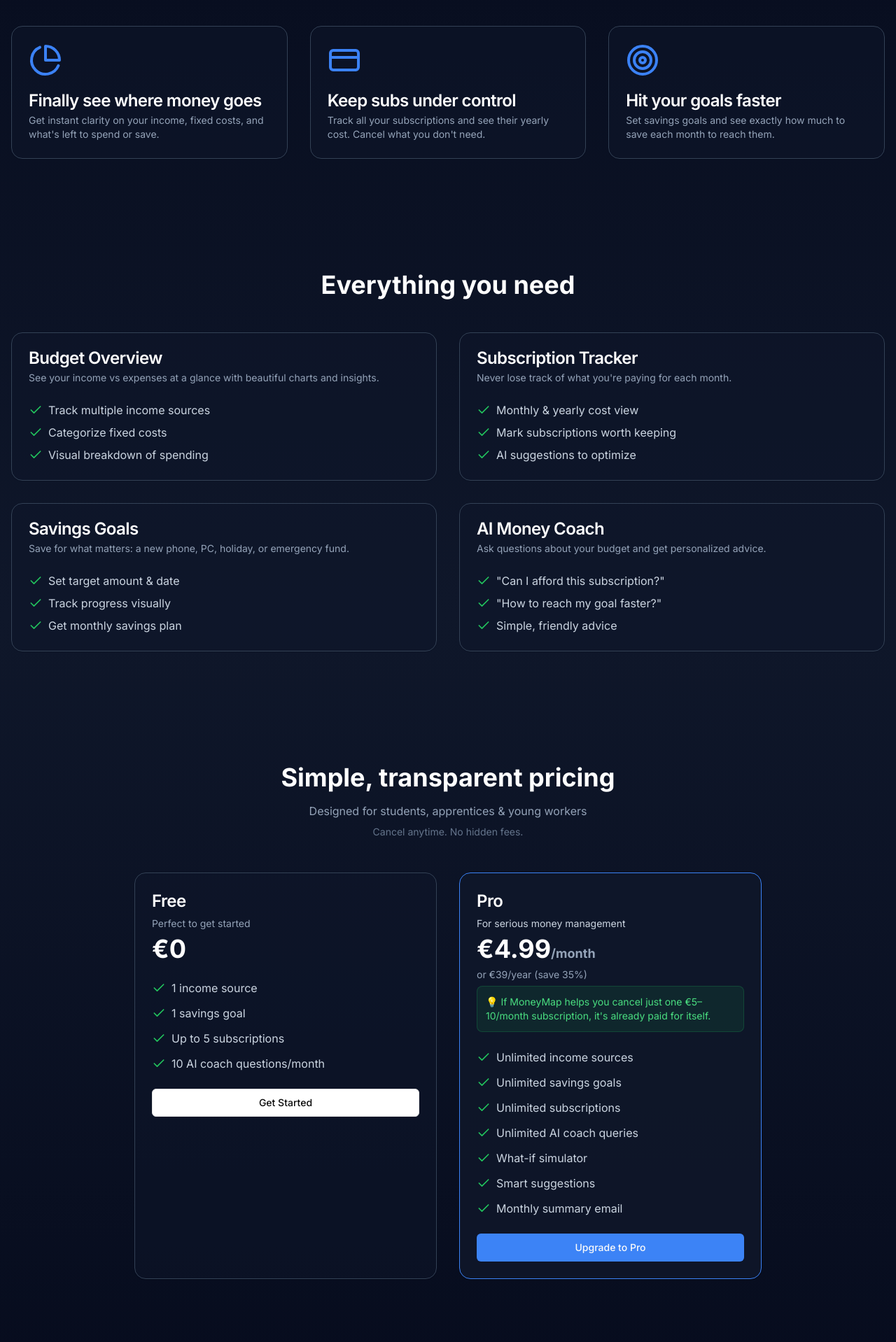
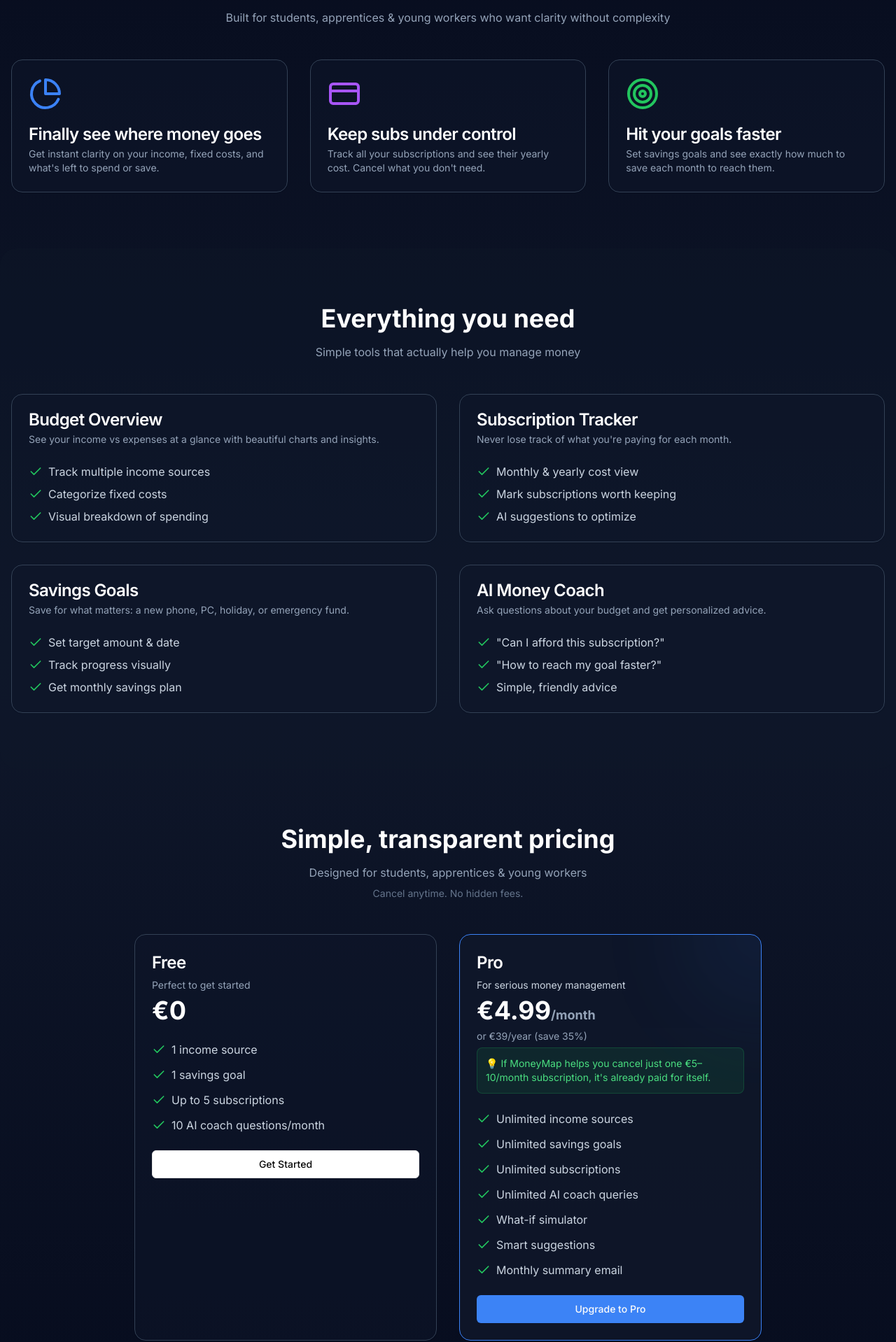
Before and after one commit to devin-voegele/moneymap, a Next.js app: page / in a window 1280 px wide. Shown: the part 818-2736 px from the top of the page at 70% size. Built offline with nearby package versions, Linux system fonts and the light colour scheme.

Commit message:
ui changes

```diff
--- a/app/page.tsx
+++ b/app/page.tsx
@@ -1,22 +1,27 @@
 'use client'
 
+import { useState } from 'react'
 import Link from 'next/link'
 import { Button } from '@/components/ui/button'
 import { Card, CardContent, CardDescription, CardHeader, CardTitle } from '@/components/ui/card'
-import { ArrowRight, Check, PieChart, TrendingUp, Target, Sparkles, Zap, CreditCard } from 'lucide-react'
-import { motion } from 'framer-motion'
+import { ArrowRight, Check, PieChart, TrendingUp, Target, Sparkles, Zap, CreditCard, Menu, X } from 'lucide-react'
+import { motion, AnimatePresence } from 'framer-motion'
 
 export default function LandingPage() {
+  const [mobileMenuOpen, setMobileMenuOpen] = useState(false)
+
   return (
     <div className="min-h-screen bg-gradient-to-b from-slate-950 via-slate-900 to-slate-950">
       {/* Header */}
-      <header className="border-b border-slate-800">
+      <header className="border-b border-slate-800 sticky top-0 bg-slate-950/95 backdrop-blur-sm z-50">
         <div className="container mx-auto px-4 py-4 flex items-center justify-between">
-          <div className="flex items-center space-x-2">
-            <PieChart className="h-8 w-8 text-blue-500" />
-            <span className="text-2xl font-bold text-white">MoneyMap</span>
-          </div>
-          <div className="flex items-center space-x-4">
+          <Link href="/" className="flex items-center space-x-2">
+            <PieChart className="h-6 w-6 md:h-8 md:w-8 text-blue-500" />
+            <span className="text-xl md:text-2xl font-bold text-white">MoneyMap</span>
+          </Link>
+
+          {/* Desktop Navigation */}
+          <div className="hidden md:flex items-center space-x-4">
             <Link href="/auth/sign-in">
               <Button variant="ghost" className="text-white">Sign In</Button>
             </Link>
@@ -24,7 +29,38 @@
               <Button>Get Started</Button>
             </Link>
           </div>
+
+          {/* Mobile Menu Button */}
+          <button
+            onClick={() => setMobileMenuOpen(!mobileMenuOpen)}
+            className="md:hidden text-white p-2"
+          >
+            {mobileMenuOpen ? <X className="h-6 w-6" /> : <Menu className="h-6 w-6" />}
+          </button>
         </div>
+
+        {/* Mobile Menu */}
+        <AnimatePresence>
+          {mobileMenuOpen && (
+            <motion.div
+              initial={{ opacity: 0, height: 0 }}
+              animate={{ opacity: 1, height: 'auto' }}
+              exit={{ opacity: 0, height: 0 }}
+              className="md:hidden border-t border-slate-800 bg-slate-950"
+            >
+              <div className="container mx-auto px-4 py-4 space-y-3">
+                <Link href="/auth/sign-in" onClick={() => setMobileMenuOpen(false)}>
+                  <Button variant="ghost" className="w-full text-white justify-start">
+                    Sign In
+                  </Button>
+                </Link>
+                <Link href="/auth/sign-up" onClick={() => setMobileMenuOpen(false)}>
+                  <Button className="w-full">Get Started</Button>
+                </Link>
+              </div>
+            </motion.div>
+          )}
+        </AnimatePresence>
       </header>
 
       {/* Hero Section */}
@@ -71,7 +107,7 @@
               <span className="text-sm text-blue-400 font-medium">AI-Powered Financial Clarity</span>
             </motion.div>
 
-            <h1 className="text-4xl md:text-6xl font-bold text-white mb-6">
+            <h1 className="text-3xl sm:text-4xl md:text-5xl lg:text-6xl font-bold text-white mb-6">
               <motion.span
                 initial={{ opacity: 0, y: 20 }}
                 animate={{ opacity: 1, y: 0 }}
@@ -94,7 +130,7 @@
               initial={{ opacity: 0 }}
               animate={{ opacity: 1 }}
               transition={{ duration: 0.6, delay: 0.6 }}
-              className="text-xl text-slate-300 mb-8"
+              className="text-base sm:text-lg md:text-xl text-slate-300 mb-8"
             >
               See exactly where your money goes and how to reach your goals – without spreadsheets or finance jargon.
             </motion.p>
@@ -103,34 +139,29 @@
               initial={{ opacity: 0, y: 20 }}
               animate={{ opacity: 1, y: 0 }}
               transition={{ duration: 0.6, delay: 0.8 }}
-              className="flex flex-col sm:flex-row gap-4"
+              className="flex flex-col gap-3"
             >
-              <Link href="/auth/sign-up">
-                <Button size="lg" className="w-full sm:w-auto group">
+              <Link href="/auth/sign-up" className="w-full sm:w-auto">
+                <Button size="lg" className="w-full group">
                   Get started free
                   <ArrowRight className="ml-2 h-5 w-5 group-hover:translate-x-1 transition-transform" />
                 </Button>
               </Link>
-              <div className="flex flex-col gap-1">
-                <Button size="lg" variant="outline" className="w-full sm:w-auto">
-                  View demo
-                </Button>
-                <p className="text-xs text-slate-500 text-center">
-                  No credit card • €4.99/mo for Pro
+              <p className="text-xs text-slate-500 text-center sm:text-left">
+                No credit card required • €4.99/mo for Pro
               </p>
-              </div>
             </motion.div>
           </motion.div>
           <motion.div
             initial={{ opacity: 0, x: 20 }}
             animate={{ opacity: 1, x: 0 }}
             transition={{ duration: 0.8, delay: 0.4 }}
-            className="relative"
+            className="relative mt-12 md:mt-0"
           >
             <motion.div
               whileHover={{ scale: 1.02 }}
               transition={{ duration: 0.3 }}
-              className="bg-gradient-to-br from-blue-500/20 to-purple-500/20 rounded-3xl p-8 backdrop-blur-sm border border-slate-700 shadow-2xl"
+              className="bg-gradient-to-br from-blue-500/20 to-purple-500/20 rounded-2xl md:rounded-3xl p-4 sm:p-6 md:p-8 backdrop-blur-sm border border-slate-700 shadow-2xl"
             >
               <div className="bg-slate-900/50 rounded-2xl p-6 space-y-4">
                 <motion.div
@@ -139,12 +170,12 @@
                   transition={{ duration: 0.5, delay: 0.6 }}
                   className="flex items-center justify-between"
                 >
-                  <span className="text-slate-400">Monthly Income</span>
+                  <span className="text-sm sm:text-base text-slate-400">Monthly Income</span>
                   <motion.span
                     initial={{ scale: 0 }}
                     animate={{ scale: 1 }}
                     transition={{ duration: 0.5, delay: 0.8, type: "spring" }}
-                    className="text-2xl font-bold text-green-400"
+                    className="text-xl sm:text-2xl font-bold text-green-400"
                   >
                     €1,800
                   </motion.span>
@@ -155,12 +186,12 @@
                   transition={{ duration: 0.5, delay: 0.7 }}
                   className="flex items-center justify-between"
                 >
-                  <span className="text-slate-400">Fixed Costs</span>
+                  <span className="text-sm sm:text-base text-slate-400">Fixed Costs</span>
                   <motion.span
                     initial={{ scale: 0 }}
                     animate={{ scale: 1 }}
                     transition={{ duration: 0.5, delay: 0.9, type: "spring" }}
-                    className="text-2xl font-bold text-orange-400"
+                    className="text-xl sm:text-2xl font-bold text-orange-400"
                   >
                     €1,180
                   </motion.span>
@@ -171,12 +202,12 @@
                   transition={{ duration: 0.5, delay: 0.8 }}
                   className="flex items-center justify-between"
                 >
-                  <span className="text-slate-400">Subscriptions</span>
+                  <span className="text-sm sm:text-base text-slate-400">Subscriptions</span>
                   <motion.span
                     initial={{ scale: 0 }}
                     animate={{ scale: 1 }}
                     transition={{ duration: 0.5, delay: 1.0, type: "spring" }}
-                    className="text-2xl font-bold text-red-400"
+                    className="text-xl sm:text-2xl font-bold text-red-400"
                   >
                     €91
                   </motion.span>
@@ -187,7 +218,7 @@
                   transition={{ duration: 0.5, delay: 1.1 }}
                   className="border-t border-slate-700 pt-4 flex items-center justify-between"
                 >
-                  <span className="text-slate-400 flex items-center gap-2">
+                  <span className="text-sm sm:text-base text-slate-400 flex items-center gap-2">
                     <Zap className="h-4 w-4 text-blue-400" />
                     Free Money
                   </span>
@@ -195,7 +226,7 @@
                     initial={{ scale: 0 }}
                     animate={{ scale: 1 }}
                     transition={{ duration: 0.6, delay: 1.2, type: "spring", stiffness: 200 }}
-                    className="text-3xl font-bold text-blue-400"
+                    className="text-2xl sm:text-3xl font-bold text-blue-400"
                   >
                     €529
                   </motion.span>
@@ -218,45 +249,86 @@
 
       {/* Why MoneyMap Section */}
       <section className="container mx-auto px-4 py-20">
-        <h2 className="text-3xl md:text-4xl font-bold text-white text-center mb-12">
+        <motion.div
+          initial={{ opacity: 0, y: 20 }}
+          whileInView={{ opacity: 1, y: 0 }}
+          viewport={{ once: true }}
+          transition={{ duration: 0.6 }}
+        >
+          <h2 className="text-3xl md:text-4xl font-bold text-white text-center mb-4">
             Why MoneyMap?
           </h2>
+          <p className="text-slate-400 text-center mb-12 max-w-2xl mx-auto">
+            Built for students, apprentices & young workers who want clarity without complexity
+          </p>
+        </motion.div>
+
         <div className="grid md:grid-cols-3 gap-8">
-          <Card className="bg-slate-900/50 border-slate-700">
+          {[
+            {
+              icon: PieChart,
+              title: "Finally see where money goes",
+              description: "Get instant clarity on your income, fixed costs, and what's left to spend or save.",
+              delay: 0.1,
+              color: "blue"
+            },
+            {
+              icon: CreditCard,
+              title: "Keep subs under control",
+              description: "Track all your subscriptions and see their yearly cost. Cancel what you don't need.",
+              delay: 0.2,
+              color: "purple"
+            },
+            {
+              icon: Target,
+              title: "Hit your goals faster",
+              description: "Set savings goals and see exactly how much to save each month to reach them.",
+              delay: 0.3,
+              color: "green"
+            }
+          ].map((feature, index) => (
+            <motion.div
+              key={index}
+              initial={{ opacity: 0, y: 20 }}
+              whileInView={{ opacity: 1, y: 0 }}
+              viewport={{ once: true }}
+              transition={{ duration: 0.5, delay: feature.delay }}
+              whileHover={{ y: -8, transition: { duration: 0.3 } }}
+            >
+              <Card className="bg-slate-900/50 border-slate-700 h-full hover:border-slate-600 transition-all">
                 <CardHeader>
-              <PieChart className="h-12 w-12 text-blue-500 mb-4" />
-              <CardTitle className="text-white">Finally see where money goes</CardTitle>
+                  <motion.div
+                    whileHover={{ rotate: 360, scale: 1.1 }}
+                    transition={{ duration: 0.6 }}
+                  >
+                    <feature.icon className={`h-12 w-12 text-${feature.color}-500 mb-4`} />
+                  </motion.div>
+                  <CardTitle className="text-white">{feature.title}</CardTitle>
                   <CardDescription className="text-slate-400">
-                Get instant clarity on your income, fixed costs, and what's left to spend or save.
+                    {feature.description}
                   </CardDescription>
                 </CardHeader>
               </Card>
-          <Card className="bg-slate-900/50 border-slate-700">
-            <CardHeader>
-              <CreditCard className="h-12 w-12 text-blue-500 mb-4" />
-              <CardTitle className="text-white">Keep subs under control</CardTitle>
-              <CardDescription className="text-slate-400">
-                Track all your subscriptions and see their yearly cost. Cancel what you don't need.
-              </CardDescription>
-            </CardHeader>
-          </Card>
-          <Card className="bg-slate-900/50 border-slate-700">
-            <CardHeader>
-              <Target className="h-12 w-12 text-blue-500 mb-4" />
-              <CardTitle className="text-white">Hit your goals faster</CardTitle>
-              <CardDescription className="text-slate-400">
-                Set savings goals and see exactly how much to save each month to reach them.
-              </CardDescription>
-            </CardHeader>
-          </Card>
+            </motion.div>
+          ))}
         </div>
       </section>
 
       {/* Features Section */}
-      <section className="container mx-auto px-4 py-20">
-        <h2 className="text-3xl md:text-4xl font-bold text-white text-center mb-12">
+      <section className="container mx-auto px-4 py-20 bg-slate-900/30 rounded-3xl">
+        <motion.div
+          initial={{ opacity: 0, y: 20 }}
+          whileInView={{ opacity: 1, y: 0 }}
+          viewport={{ once: true }}
+          transition={{ duration: 0.6 }}
+        >
+          <h2 className="text-3xl md:text-4xl font-bold text-white text-center mb-4">
             Everything you need
           </h2>
+          <p className="text-slate-400 text-center mb-12">
+            Simple tools that actually help you manage money
+          </p>
+        </motion.div>
         <div className="grid md:grid-cols-2 gap-8">
           <Card className="bg-slate-900/50 border-slate-700">
             <CardHeader>
@@ -362,13 +434,28 @@
 
       {/* Pricing Section */}
       <section className="container mx-auto px-4 py-20">
+        <motion.div
+          initial={{ opacity: 0, y: 20 }}
+          whileInView={{ opacity: 1, y: 0 }}
+          viewport={{ once: true }}
+          transition={{ duration: 0.6 }}
+        >
           <h2 className="text-3xl md:text-4xl font-bold text-white text-center mb-4">
             Simple, transparent pricing
           </h2>
           <p className="text-center text-slate-400 mb-2">Designed for students, apprentices & young workers</p>
           <p className="text-center text-slate-500 text-sm mb-12">Cancel anytime. No hidden fees.</p>
+        </motion.div>
+
         <div className="grid md:grid-cols-2 gap-8 max-w-4xl mx-auto">
-          <Card className="bg-slate-900/50 border-slate-700">
+          <motion.div
+            initial={{ opacity: 0, x: -20 }}
+            whileInView={{ opacity: 1, x: 0 }}
+            viewport={{ once: true }}
+            transition={{ duration: 0.6 }}
+            whileHover={{ y: -8 }}
+          >
+            <Card className="bg-slate-900/50 border-slate-700 h-full hover:border-slate-600 transition-all">
             <CardHeader>
               <CardTitle className="text-white text-2xl">Free</CardTitle>
               <CardDescription className="text-slate-400">
@@ -400,9 +487,29 @@
               </Link>
             </CardContent>
           </Card>
+          </motion.div>
 
-          <Card className="border-blue-500 bg-slate-900/90 relative overflow-hidden">
+          <motion.div
+            initial={{ opacity: 0, x: 20 }}
+            whileInView={{ opacity: 1, x: 0 }}
+            viewport={{ once: true }}
+            transition={{ duration: 0.6 }}
+            whileHover={{ y: -8, scale: 1.02 }}
+          >
+            <Card className="border-blue-500 bg-slate-900/90 relative overflow-hidden h-full">
               <div className="absolute inset-0 bg-gradient-to-br from-blue-500/20 to-purple-500/20 -z-10"></div>
+              <motion.div
+                className="absolute -top-20 -right-20 w-40 h-40 bg-blue-500/20 rounded-full blur-3xl"
+                animate={{
+                  scale: [1, 1.2, 1],
+                  opacity: [0.3, 0.6, 0.3],
+                }}
+                transition={{
+                  duration: 4,
+                  repeat: Infinity,
+                  ease: "easeInOut"
+                }}
+              />
             <CardHeader className="bg-transparent">
               <CardTitle className="text-white text-2xl">Pro</CardTitle>
               <CardDescription className="text-slate-300">
@@ -455,25 +562,64 @@
               </Link>
             </CardContent>
           </Card>
+          </motion.div>
         </div>
       </section>
 
       {/* CTA Section */}
       <section className="container mx-auto px-4 py-20">
-        <div className="bg-gradient-to-r from-blue-500/20 to-purple-500/20 rounded-3xl p-12 text-center border border-slate-700">
-          <h2 className="text-3xl md:text-5xl font-bold text-white mb-6">
+        <motion.div
+          initial={{ opacity: 0, scale: 0.95 }}
+          whileInView={{ opacity: 1, scale: 1 }}
+          viewport={{ once: true }}
+          transition={{ duration: 0.6 }}
+          className="bg-gradient-to-r from-blue-500/20 to-purple-500/20 rounded-2xl md:rounded-3xl p-6 sm:p-8 md:p-12 text-center border border-slate-700 relative overflow-hidden"
+        >
+          <motion.div
+            className="absolute top-0 left-0 w-full h-full bg-gradient-to-br from-blue-500/10 to-purple-500/10"
+            animate={{
+              backgroundPosition: ['0% 0%', '100% 100%'],
+            }}
+            transition={{
+              duration: 10,
+              repeat: Infinity,
+              repeatType: "reverse"
+            }}
+          />
+          <div className="relative z-10">
+            <motion.h2
+              initial={{ opacity: 0, y: 20 }}
+              whileInView={{ opacity: 1, y: 0 }}
+              viewport={{ once: true }}
+              transition={{ duration: 0.6, delay: 0.2 }}
+              className="text-2xl sm:text-3xl md:text-4xl lg:text-5xl font-bold text-white mb-4 md:mb-6"
+            >
               Ready to take control of your money?
-          </h2>
-          <p className="text-xl text-slate-300 mb-8 max-w-2xl mx-auto">
+            </motion.h2>
+            <motion.p
+              initial={{ opacity: 0, y: 20 }}
+              whileInView={{ opacity: 1, y: 0 }}
+              viewport={{ once: true }}
+              transition={{ duration: 0.6, delay: 0.4 }}
+              className="text-base sm:text-lg md:text-xl text-slate-300 mb-6 md:mb-8 max-w-2xl mx-auto"
+            >
               Join thousands of students and young adults who finally understand where their money goes.
-          </p>
+            </motion.p>
+            <motion.div
+              initial={{ opacity: 0, y: 20 }}
+              whileInView={{ opacity: 1, y: 0 }}
+              viewport={{ once: true }}
+              transition={{ duration: 0.6, delay: 0.6 }}
+            >
               <Link href="/auth/sign-up">
-            <Button size="lg">
+                <Button size="lg" className="group w-full sm:w-auto">
                   Get started for free
-              <ArrowRight className="ml-2 h-5 w-5" />
+                  <ArrowRight className="ml-2 h-5 w-5 group-hover:translate-x-1 transition-transform" />
                 </Button>
               </Link>
+            </motion.div>
           </div>
+        </motion.div>
       </section>
 
       {/* Footer */}
```
Lines whose indentation alone changed are shown as unchanged.
